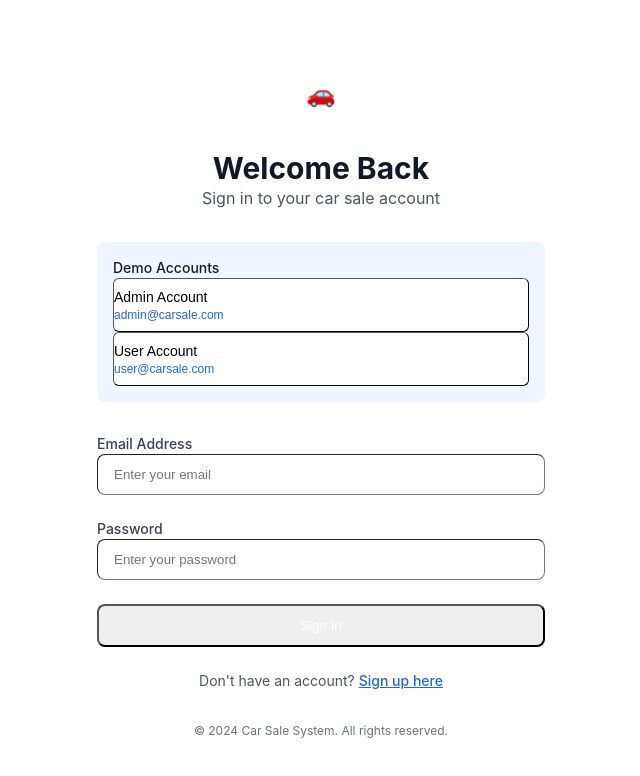
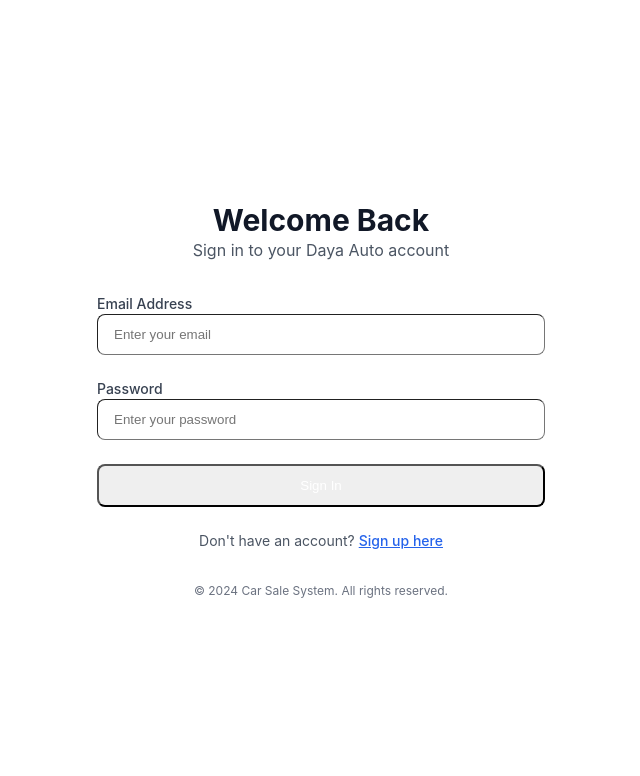
Before and after one commit to pabasara200012/carsale, a React (Create React App) app: page /carsale/login in a window 1280 px wide. Shown: the top 776 px of the page, without its empty margins (319-959 px from the left). Built offline with nearby package versions, Linux system fonts and the light colour scheme; no server answers.

Commit message:
chore(auth): rename app to Daya Auto, remove demo block, update admin creds

```diff
--- a/src/context/AuthContext.tsx
+++ b/src/context/AuthContext.tsx
@@ -36,8 +36,8 @@ export const useAuth = (): AuthContextType => {
 
 // Admin credentials
 const ADMIN_CREDENTIALS = {
-  email: 'admin@carsale.com',
-  password: 'admin123456'
+  email: 'dayaauto@gmail.com',
+  password: 'daya123789'
 };
 
 export const AuthProvider: React.FC<{ children: React.ReactNode }> = ({ children }) => {
--- a/src/pages/Login.tsx
+++ b/src/pages/Login.tsx
@@ -23,20 +23,6 @@ const Login: React.FC = () => {
       // Validate credentials
       if (!formData.email || !formData.password) {
         throw new Error('Please enter both email and password');
-      }
-
-      // Demo credentials validation
-      const validCredentials = [
-        { email: 'admin@carsale.com', password: 'admin123456' },
-        { email: 'user@carsale.com', password: 'user123456' }
-      ];
-
-      const isValidCredentials = validCredentials.some(
-        cred => cred.email === formData.email && cred.password === formData.password
-      );
-
-      if (!isValidCredentials) {
-        throw new Error('Invalid email or password');
       }
 
       console.log('Calling login function...');
@@ -83,35 +69,11 @@ const Login: React.FC = () => {
       <div className="max-w-md w-full space-y-8">
         {/* Header */}
         <div className="text-center">
-          <div className="mx-auto h-16 w-16 bg-gradient-to-r from-blue-600 to-purple-600 rounded-xl flex items-center justify-center mb-6">
-            <span className="text-2xl text-white">🚗</span>
-          </div>
           <h2 className="text-3xl font-bold text-gray-900 mb-2">Welcome Back</h2>
-          <p className="text-gray-600">Sign in to your car sale account</p>
+          <p className="text-gray-600">Sign in to your Daya Auto account</p>
         </div>
 
-        {/* Demo Accounts */}
-        <div className="bg-blue-50 border border-blue-200 rounded-lg p-4">
-          <h3 className="text-sm font-medium text-blue-900 mb-3">Demo Accounts</h3>
-          <div className="space-y-2">
-            <button
-              type="button"
-              onClick={() => handleDemoLogin('admin@carsale.com', 'admin123456')}
-              className="w-full text-left px-3 py-2 bg-white border border-blue-200 rounded-md hover:bg-blue-50 transition-colors duration-200"
-            >
-              <div className="text-sm font-medium text-blue-900">Admin Account</div>
-              <div className="text-xs text-blue-600">admin@carsale.com</div>
-            </button>
-            <button
-              type="button"
-              onClick={() => handleDemoLogin('user@carsale.com', 'user123456')}
-              className="w-full text-left px-3 py-2 bg-white border border-blue-200 rounded-md hover:bg-blue-50 transition-colors duration-200"
-            >
-              <div className="text-sm font-medium text-blue-900">User Account</div>
-              <div className="text-xs text-blue-600">user@carsale.com</div>
-            </button>
-          </div>
-        </div>
+        {/* Demo accounts removed per request */}
 
         {/* Login Form */}
         <div className="bg-white shadow-xl rounded-xl border border-gray-100 p-8">
--- a/src/services/mockFirebase.ts
+++ b/src/services/mockFirebase.ts
@@ -32,8 +32,8 @@ const mockVehicles = [
 const mockUsers = [
   {
     uid: 'admin-123',
-    email: 'admin@carsale.com',
-    displayName: 'Admin User',
+    email: 'dayaauto@gmail.com',
+    displayName: 'Daya Admin',
     isAdmin: true
   },
   {
@@ -48,7 +48,7 @@ let currentUser: any = null;
 
 export const mockAuth = {
   signInWithEmailAndPassword: async (email: string, password: string) => {
-    if (email === 'admin@carsale.com' && password === 'admin123456') {
+    if (email === 'dayaauto@gmail.com' && password === 'daya123789') {
       currentUser = mockUsers[0];
       return { user: currentUser };
     }
```
